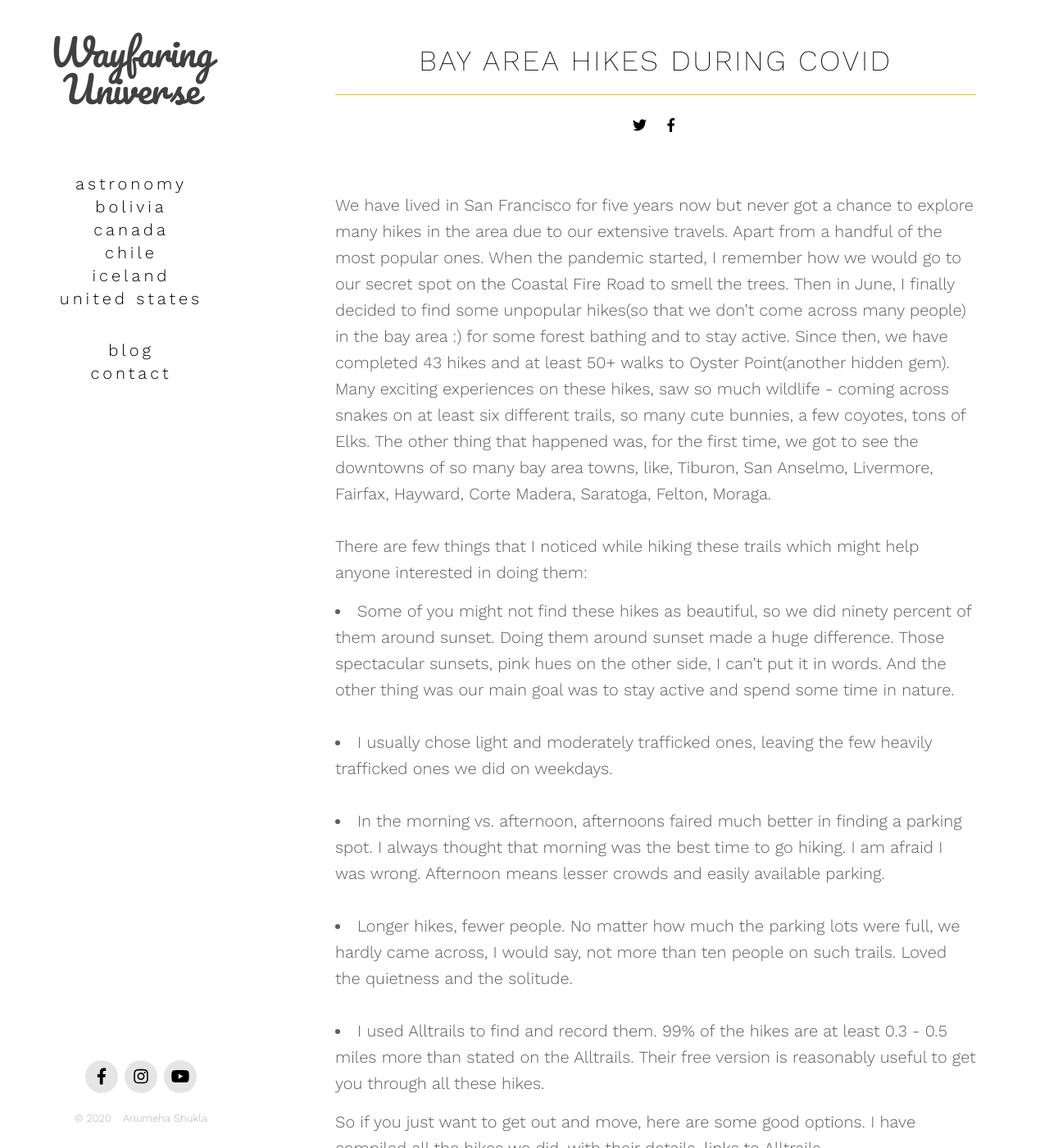
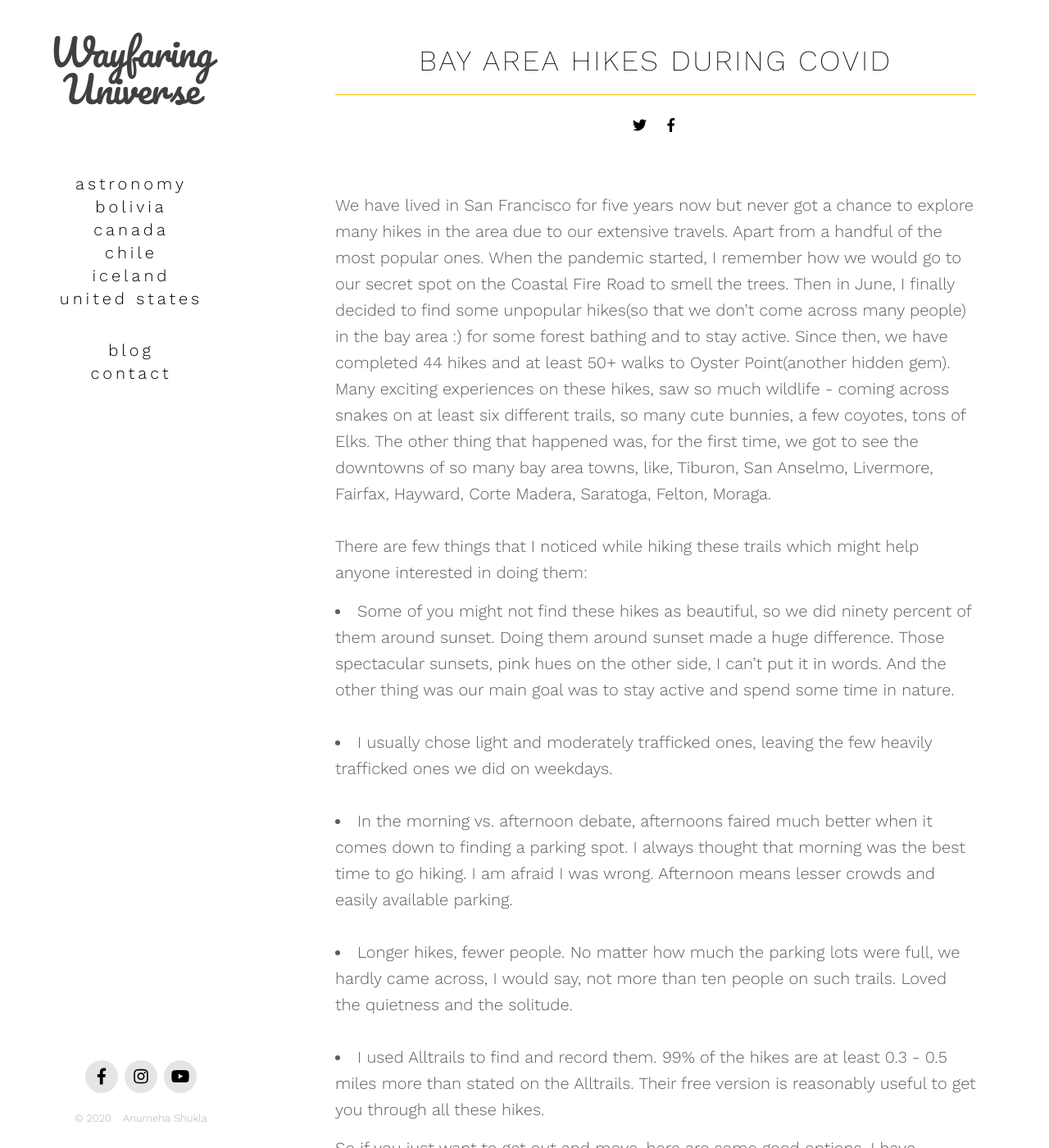
Before and after one commit to anumehashukla/wayfaringuniverse, a Jekyll site: the page built from _posts/UnitedStates/2018-04-21-bay-area-hikes.md, in a window 1280 px wide and 1400 px high. Shown: the whole window at 82% size. Built offline with Jekyll 4.4.1, drawn with Linux system fonts in a browser that asks for light colours; nearby versions of some CDN libraries; comment, search, counter and statistics services are not loaded.

Commit message:
Edited bay area hikes post

```diff
--- a/_posts/UnitedStates/2018-04-21-bay-area-hikes.md
+++ b/_posts/UnitedStates/2018-04-21-bay-area-hikes.md
@@ -5,7 +5,7 @@ description: A collection of bay area hikes with some trips and tricks about the
 featured_image: 'https://wayfaringuniversecdn.azureedge.net/image-container/thumbnails/unitedstates/bayAreaHikes.jpg'
 categories: unitedstates
 ---
-We have lived in San Francisco for five years now but never got a chance to explore many hikes in the area due to our extensive travels. Apart from a handful of the most popular ones. When the pandemic started, I remember how we would go to our secret spot on the Coastal Fire Road to smell the trees. Then in June, I finally decided to find some unpopular hikes(so that we don't come across many people) in the bay area :) for some forest bathing and to stay active. Since then, we have completed 43 hikes and at least 50+ walks to Oyster Point(another hidden gem). Many exciting experiences on these hikes, saw so much wildlife - coming across snakes on at least six different trails, so many cute bunnies, a few coyotes, tons of Elks. The other thing that happened was, for the first time, we got to see the downtowns of so many bay area towns, like, Tiburon, San Anselmo, Livermore, Fairfax, Hayward, Corte Madera, Saratoga, Felton, Moraga.<br><br>
+We have lived in San Francisco for five years now but never got a chance to explore many hikes in the area due to our extensive travels. Apart from a handful of the most popular ones. When the pandemic started, I remember how we would go to our secret spot on the Coastal Fire Road to smell the trees. Then in June, I finally decided to find some unpopular hikes(so that we don't come across many people) in the bay area :) for some forest bathing and to stay active. Since then, we have completed 44 hikes and at least 50+ walks to Oyster Point(another hidden gem). Many exciting experiences on these hikes, saw so much wildlife - coming across snakes on at least six different trails, so many cute bunnies, a few coyotes, tons of Elks. The other thing that happened was, for the first time, we got to see the downtowns of so many bay area towns, like, Tiburon, San Anselmo, Livermore, Fairfax, Hayward, Corte Madera, Saratoga, Felton, Moraga.<br><br>
 There are few things that I noticed while hiking these trails which might help anyone interested in doing them:
 <br>
 * Some of you might not find these hikes as beautiful, so we did ninety percent of them around sunset. Doing them around sunset made a huge difference. Those spectacular sunsets, pink hues on the other side, I can't put it in words. And the other thing was our main goal was to stay active and spend some time in nature.
@@ -14,7 +14,7 @@ There are few things that I noticed while hiking these trails which might help a
 * I usually chose light and moderately trafficked ones, leaving the few heavily trafficked ones we did on weekdays.
 <br>
 <br>
-* In the morning vs. afternoon, afternoons faired much better in finding a parking spot. I always thought that morning was the best time to go hiking. I am afraid I was wrong. Afternoon means lesser crowds and easily available parking.
+* In the morning vs. afternoon debate, afternoons faired much better when it comes down to finding a parking spot. I always thought that morning was the best time to go hiking. I am afraid I was wrong. Afternoon means lesser crowds and easily available parking.
 <br>
 <br>
 * Longer hikes, fewer people. No matter how much the parking lots were full, we hardly came across, I would say, not more than ten people on such trails. Loved the quietness and the solitude.
```
